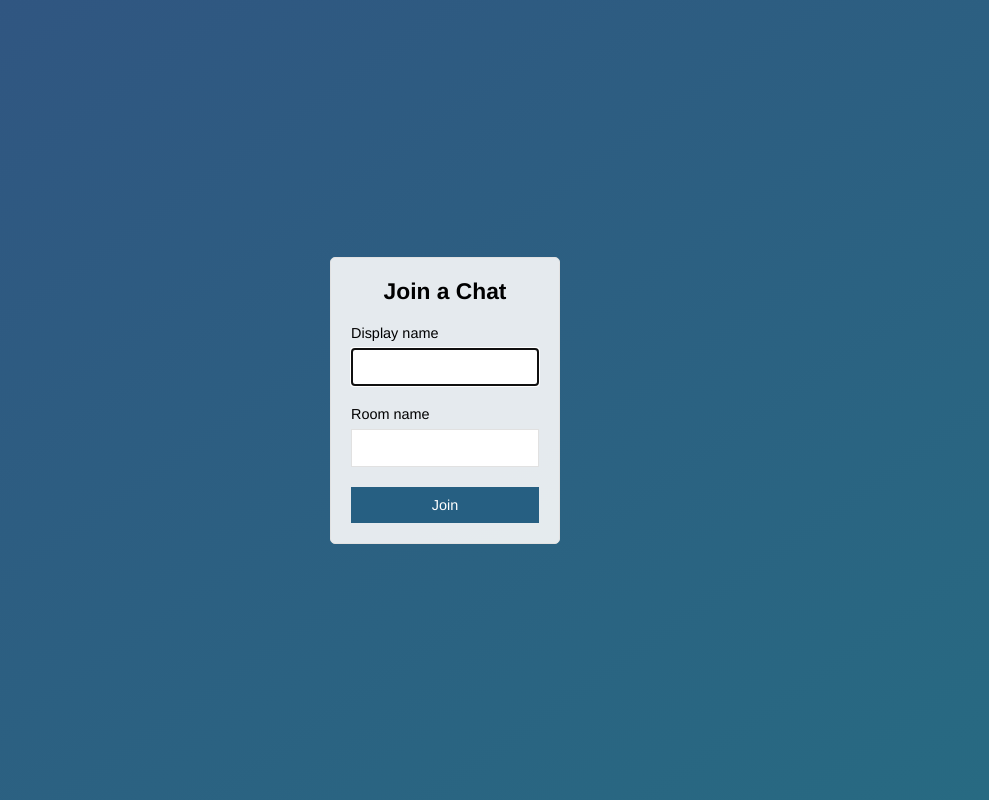
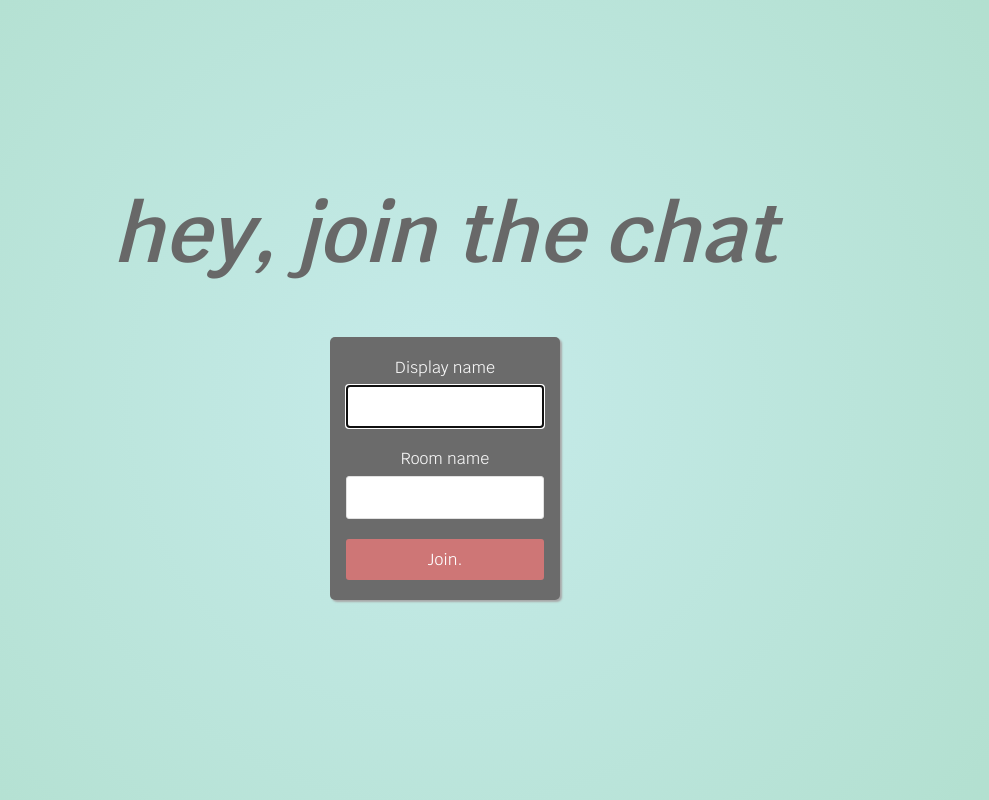
Before and after one commit to joaoviana/node-chat-app, a website: page public/index.html in a window 1280 px wide. Shown: the whole page, without its empty margins (195-1184 px from the left). Drawn offline with Linux system fonts and the light colour scheme.

Commit message:
styled a bit better

```diff
--- a/public/css/styles.css
+++ b/public/css/styles.css
@@ -2,9 +2,9 @@
   box-sizing: border-box;
   margin: 0;
   padding: 0;
-  font-family: "HelveticaNeue-Light", "Helvetica Neue Light", "Helvetica Neue", Helvetica, Arial, "Lucida Grande", sans-serif;
+  font-family: 'Krub', sans-serif;
   font-weight: 300;
-  font-size: .95rem;
+  font-size: 1rem;
 }
 
 ul, li {
@@ -17,19 +17,32 @@ h3 {
   font-size: 1.5rem;
 }
 
+.centered-form-title{
+  font-size: 5rem;
+  font-style: italic;
+  color: rgb(104, 104, 104);
+  margin-bottom: 2rem;
+}
+
 button {
   border: none;
-  background: #265f82;
+  background: rgb(206, 118, 118);
   color: white;
   cursor: pointer;
   padding: 10px;
   transition: background .3s ease;
+  border-radius: 3px;
+}
+
+#send-location:hover {
+  background: rgb(198,235,234);
+  color: rgb(39, 39, 39);
 }
 
 button:hover {
   border: none;
-  background: #1F4C69;
-  color: white;
+  background: rgb(255, 255, 255);
+  color: rgb(206, 118, 118);;
   padding: 10px;
 }
 
@@ -41,27 +54,28 @@ button:disabled {
 .centered-form {
   display: flex;
   align-items: center;
+  flex-direction: column;
   height: 100vh;
   width: 100vw;
   justify-content: center;
-  background: -moz-linear-gradient(125deg, rgba(39,107,130,1) 0%, rgba(49,84,129,1) 100%); /* ff3.6+ */
-  background: -webkit-gradient(linear, left top, right bottom, color-stop(0%, rgba(49,84,129,1)), color-stop(100%, rgba(39,107,130,1))); /* safari4+,chrome */
-  background: -webkit-linear-gradient(125deg, rgba(39,107,130,1) 0%, rgba(49,84,129,1) 100%); /* safari5.1+,chrome10+ */
-  background: -o-linear-gradient(125deg, rgba(39,107,130,1) 0%, rgba(49,84,129,1) 100%); /* opera 11.10+ */
-  background: -ms-linear-gradient(125deg, rgba(39,107,130,1) 0%, rgba(49,84,129,1) 100%); /* ie10+ */
-  background: linear-gradient(325deg, rgba(39,107,130,1) 0%, rgba(49,84,129,1) 100%); /* w3c */
+  background: rgb(198,235,234);
+  background: radial-gradient(circle, rgba(198,235,234,1) 0%, rgba(177,223,206,1) 96%);
+
 }
 
 .centered-form__form {
-  background: rgba(250, 250, 250, 0.9);
-  border: 1px solid #e1e1e1;
+  text-align: center;
+  background: rgb(107, 107, 107);
   border-radius: 5px;
-  padding: 0px 20px;
+  padding: 20px 40px;
   margin: 20px;
   width: 230px;
+  box-shadow: 2px 2px 2px #a8a8a8;
+  padding: 0 1rem;
 }
 
 .form-field {
+  color: whitesmoke;
   margin: 20px 0;
 }
 
@@ -77,6 +91,7 @@ button:disabled {
 .form-field input, .form-field select {
   border: 1px solid #e1e1e1;
   padding: 10px;
+  border-radius: 3px;
 }
 
 .chat {
@@ -87,16 +102,12 @@ button:disabled {
   overflow-y: scroll;
   width: 260px;
   height: 100vh;
-  background: -moz-linear-gradient(125deg, rgba(39,107,130,1) 0%, rgba(49,84,129,1) 100%); /* ff3.6+ */
-  background: -webkit-gradient(linear, left top, right bottom, color-stop(0%, rgba(49,84,129,1)), color-stop(100%, rgba(39,107,130,1))); /* safari4+,chrome */
-  background: -webkit-linear-gradient(125deg, rgba(39,107,130,1) 0%, rgba(49,84,129,1) 100%); /* safari5.1+,chrome10+ */
-  background: -o-linear-gradient(125deg, rgba(39,107,130,1) 0%, rgba(49,84,129,1) 100%); /* opera 11.10+ */
-  background: -ms-linear-gradient(125deg, rgba(39,107,130,1) 0%, rgba(49,84,129,1) 100%); /* ie10+ */
-  background: linear-gradient(325deg, rgba(39,107,130,1) 0%, rgba(49,84,129,1) 100%); /* w3c */
+  background: rgb(199, 119, 119);
+  border: 3px solid  rgb(201, 148, 148)
 }
 
 .chat__sidebar h3 {
-  color: #e6eaee;
+  color: #e7e8e9;
   margin: 10px 20px;
   text-align: left;
 }
@@ -156,6 +167,7 @@ button:disabled {
 
 .message {
   padding: 10px;
+
 }
 
 .message__title {
@@ -170,6 +182,13 @@ button:disabled {
 
 .message__title span {
   color: #999;
+}
+
+.message-body__content{
+  background: rgb(199, 93, 93);
+  padding: 0.3rem 0.5rem;
+  border-radius: 3px;
+  color: white;
 }
 
 @media (max-width: 600px) {
--- a/public/index.html
+++ b/public/index.html
@@ -3,15 +3,15 @@
   <head>
     <meta charset="utf-8">
     <meta name="viewport" content="width=device-width, initial-scale=1.0">
+    <link href="https://fonts.googleapis.com/css?family=Krub:400,600" rel="stylesheet">
     <link rel="stylesheet" href="/css/styles.css">
-    <title>Join | ChatApp</title>
+    <title>join the chat</title>
   </head>
   <body class = "centered-form">
+    <h3 class="centered-form-title">hey, join the chat</h3>
     <div class="centered-form__form">
       <form action="/chat.html">
-        <div class="form-field">
-          <h3>Join a Chat</h3>
-        </div>
+
         <div class="form-field">
           <label>Display name</label>
           <input type="text" name="name" autofocus>
@@ -22,7 +22,7 @@
         </div>
 
         <div class="form-field">
-          <button>Join</button>
+          <button>Join.</button>
         </div>
       </form>
     </div>
--- a/public/js/chat.js
+++ b/public/js/chat.js
@@ -21,6 +21,7 @@ function scrollToBottom() {
 
 socket.on('connect', function () {
   var params = jQuery.deparam(window.location.search);
+  params.room = params.room.toLowerCase();
 
   socket.emit('join', params, function (err) {
     if (err) {
```
Also changed, not shown: public/chat.html (+3 -2 lines), server/server.js (+2 -9 lines).
